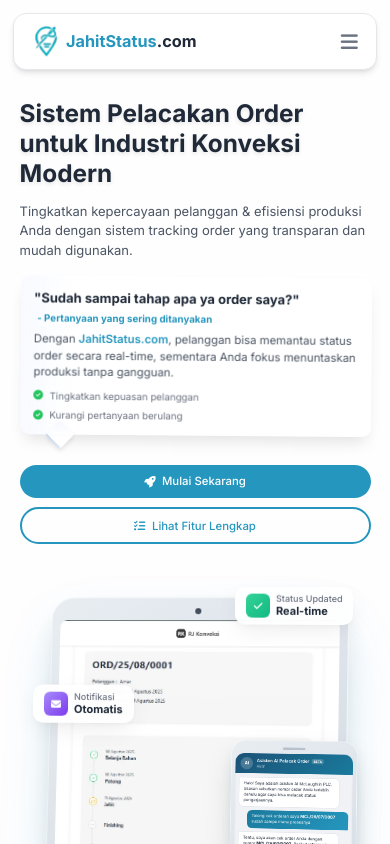
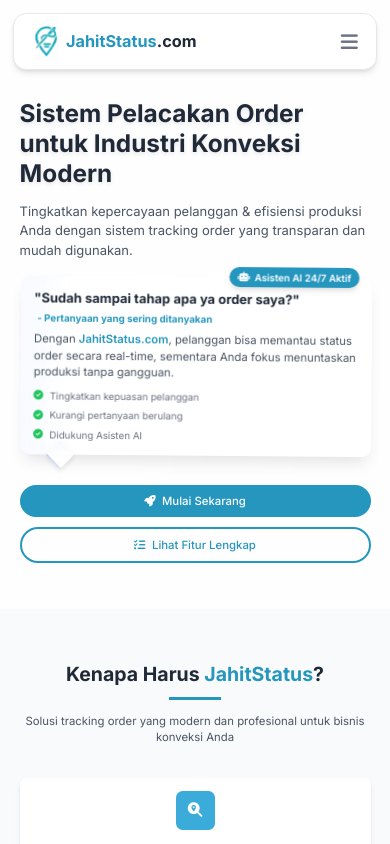
Before and after one commit to rijalsolahudin/jahitstatus-lp, a Preact app: page / in a window 390 px wide. Shown: the top 844 px of the page. Built offline with nearby package versions, Linux system fonts and the light colour scheme.

Commit message:
design: hide hero mockup on mobile and add AI Assistant badge/feature to chat bubble

```diff
--- a/src/components/Hero.tsx
+++ b/src/components/Hero.tsx
@@ -26,6 +26,11 @@
               data-aos="zoom-in"
               data-aos-duration="800"
             >
+              {/* Badge Asisten AI */}
+              <div class="absolute -top-3 right-4 bg-primary text-white text-xs font-semibold px-2.5 py-1 rounded-full flex items-center shadow-md">
+                <i class="fas fa-robot mr-1.5"></i> Asisten AI 24/7 Aktif
+              </div>
+
               <p class="text-base sm:text-lg font-bold text-gray-800">
                 "Sudah sampai tahap apa ya order saya?"
                 <span class="text-primary text-xs sm:text-sm ml-1 sm:ml-2 block sm:inline-block mt-1 sm:mt-0">
@@ -43,9 +48,13 @@
                   <i class="fas fa-check-circle text-green-500 mr-2"></i>
                   Tingkatkan kepuasan pelanggan
                 </div>
+                <div class="flex items-center mb-2 sm:mb-0 sm:ml-4">
+                  <i class="fas fa-check-circle text-green-500 mr-2"></i>
+                  Kurangi pertanyaan berulang
+                </div>
                 <div class="flex items-center sm:ml-4">
                   <i class="fas fa-check-circle text-green-500 mr-2"></i>
-                  Kurangi pertanyaan berulang
+                  Didukung Asisten AI
                 </div>
               </div>
             </div>
@@ -67,7 +76,7 @@
           </div>
 
           <div
-            class="w-full md:w-1/2 flex justify-center"
+            class="hidden md:flex w-full md:w-1/2 justify-center"
             data-aos="fade-left"
             data-aos-duration="1000"
           >
```
